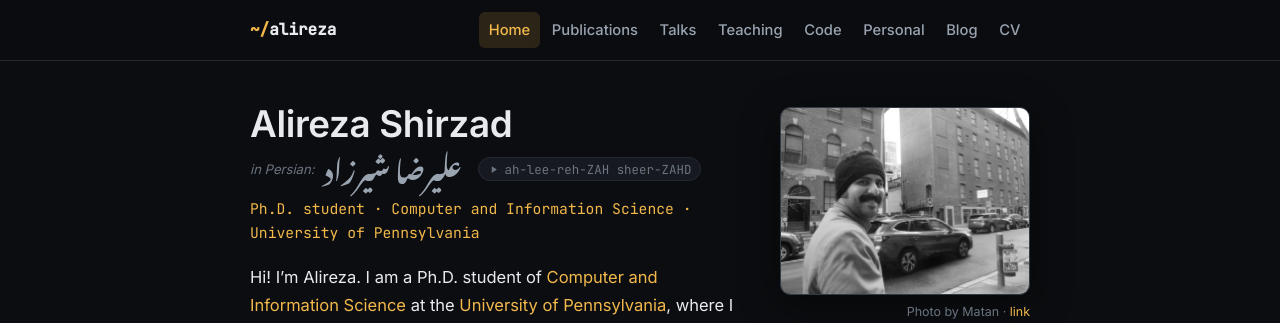
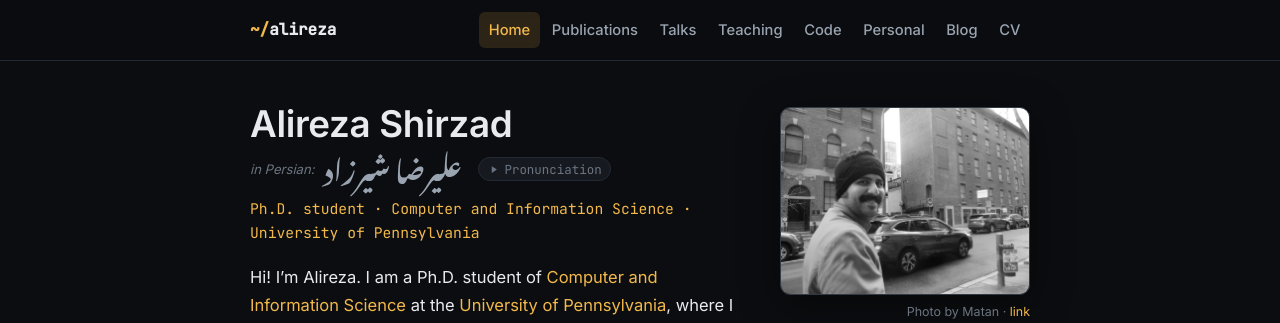
Before and after one commit to alireza-shirzad/alireza-shirzad.github.io, a Jekyll site: the page built from index.md, in a window 1280 px wide and 1391 px high. Shown: the top 323 px of the window. Built offline with Jekyll 4.4.1, drawn with Linux system fonts in a browser that asks for light colours; some web fonts are replaced.

Commit message:
Label the audio button 'Pronunciation'
Co-Authored-By: Claude Fable 5.1 <noreply@anthropic.com>

```diff
--- a/_data/profile.yml
+++ b/_data/profile.yml
@@ -4,11 +4,11 @@
 name: Alireza Shirzad
 short_name: Alireza
 persian_name: علیرضا شیرزاد
-# Pronunciation shown under the name. `text` is the phonetic hint.
+# Pronunciation button under the name. `text` is the button label.
 # `url` links to an external recording; set `audio` to a file in assets/ (e.g. /assets/audio/name.mp3)
 # to show a play button with your own recording instead.
 pronunciation:
-  text: ah-lee-reh-ZAH sheer-ZAHD
+  text: Pronunciation
   audio: /assets/audio/name.mp3
 role: Ph.D. student · Computer and Information Science · University of Pennsylvania
 photo: /assets/img/profile.jpg
```
